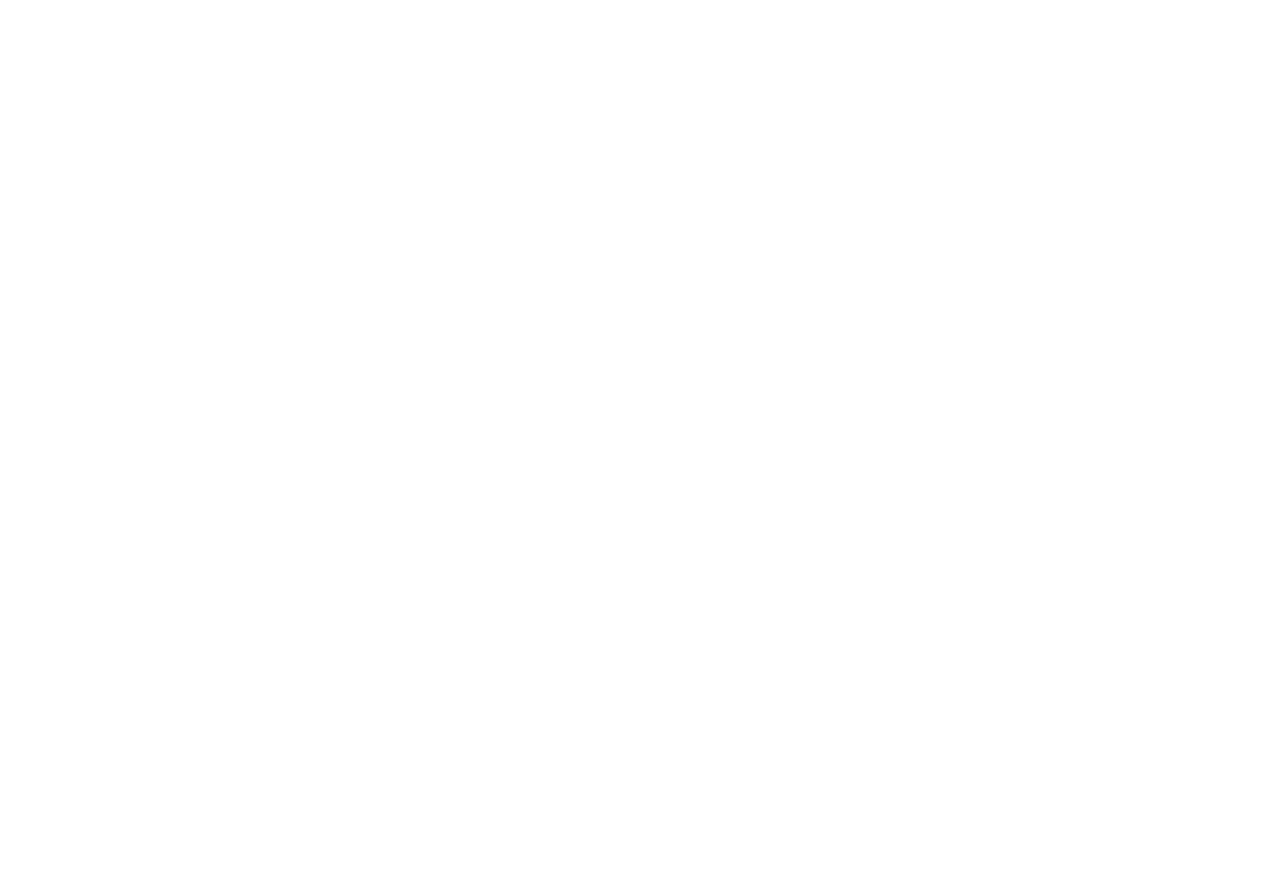
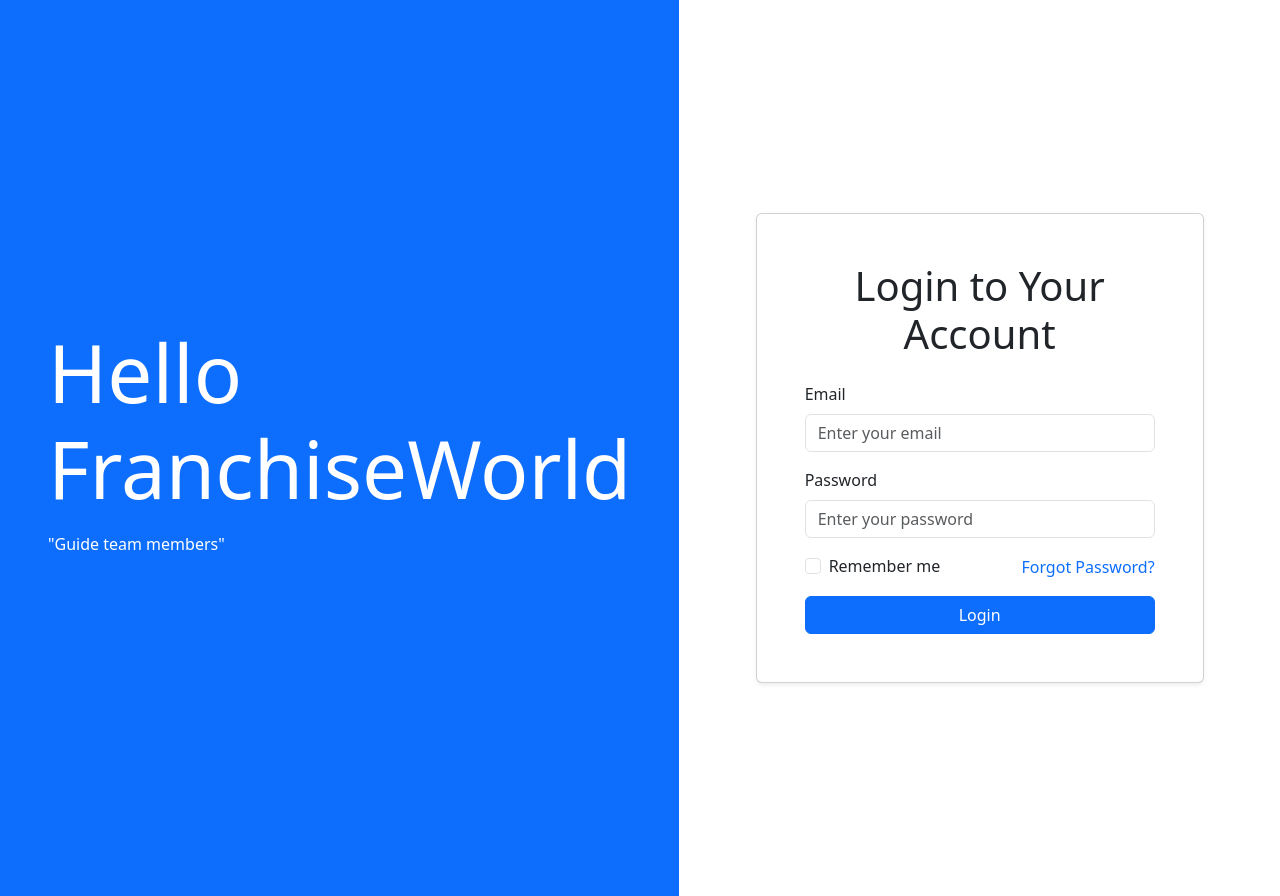
Before and after one commit to akshay-zade/FranchiseManagement, a React (Create React App) app in the folder client/: page / in a window 1280 px wide. Before the commit the page ends 800 px from the top, so only its background shows below. Built offline with nearby package versions, Linux system fonts and the light colour scheme.

Commit message:
second commit

```diff
--- a/client/package.json
+++ b/client/package.json
@@ -6,8 +6,10 @@
     "@testing-library/jest-dom": "^5.17.0",
     "@testing-library/react": "^13.4.0",
     "@testing-library/user-event": "^13.5.0",
+    "bootstrap": "^5.3.3",
     "react": "^18.3.1",
     "react-dom": "^18.3.1",
+    "react-router-dom": "^6.24.1",
     "react-scripts": "5.0.1",
     "web-vitals": "^2.1.4"
   },
--- a/client/public/index.html
+++ b/client/public/index.html
@@ -1,20 +1,20 @@
 <!DOCTYPE html>
 <html lang="en">
+
 <head>
   <meta charset="utf-8" />
   <link rel="icon" href="%PUBLIC_URL%/favicon.ico" />
   <meta name="viewport" content="width=device-width, initial-scale=1" />
   <meta name="theme-color" content="#000000" />
-    <meta
-      name="description"
-      content="Web site created using create-react-app"
-    />
+  <meta name="description" content="Web site created using create-react-app" />
   <link rel="apple-touch-icon" href="%PUBLIC_URL%/logo192.png" />
   <!--
       manifest.json provides metadata used when your web app is installed on a
       user's mobile device or desktop. See https://developers.google.com/web/fundamentals/web-app-manifest/
     -->
   <link rel="manifest" href="%PUBLIC_URL%/manifest.json" />
+  <link href="https://cdn.jsdelivr.net/npm/bootstrap@5.3.3/dist/css/bootstrap.min.css" rel="stylesheet"
+    integrity="sha384-QWTKZyjpPEjISv5WaRU9OFeRpok6YctnYmDr5pNlyT2bRjXh0JMhjY6hW+ALEwIH" crossorigin="anonymous">
   <!--
       Notice the use of %PUBLIC_URL% in the tags above.
       It will be replaced with the URL of the `public` folder during the build.
@@ -26,6 +26,7 @@
     -->
   <title>React App</title>
 </head>
+
 <body>
   <noscript>You need to enable JavaScript to run this app.</noscript>
   <div id="root"></div>
@@ -40,4 +41,5 @@
       To create a production bundle, use `npm run build` or `yarn build`.
     -->
 </body>
+
 </html>
--- a/client/src/App.js
+++ b/client/src/App.js
@@ -1,10 +1,12 @@
 
 import './App.css';
+import Home from './component/Home/Home';
+
 
 function App() {
   return (
     <div>
-
+      <Home />
     </div>
   );
 }
--- /dev/null
+++ b/client/src/component/Home/Home.js
@@ -0,0 +1,18 @@
+import React from 'react'
+import Login from '../LoginPage/Login'
+const Home = () => {
+  return (
+    <div class="min-vh-100 d-flex flex-column flex-md-row">
+    <section class="bg-primary text-white p-5 d-flex flex-column justify-content-center w-100 w-md-50">
+      <h1 class="display-1 font-weight-bold mb-3">Hello <br/> FranchiseWorld</h1>
+      <p class="mb-3">"Guide team members"</p>
+    </section>
+
+    <section class="text-white p-5 w-100 w-md-50">
+      <Login />
+    </section>
+  </div>
+  )
+}
+
+export default Home
--- /dev/null
+++ b/client/src/component/LoginPage/Login.js
@@ -0,0 +1,85 @@
+import React , {useState} from 'react'
+
+const Login = () => {
+
+
+    const [form, setForm] = useState({
+      "email": "",
+      "password": "",
+    });
+    const [error, setError] = useState("");
+
+    const handleChange = (e) => {
+      const { name, value } = e.target;
+      setForm({...form, [name]: value });
+    }
+
+    const signInForm = async (e) => {
+      e.preventDefault();
+
+    }
+
+  return (
+    <div class="min-vh-100 d-flex align-items-center">
+    <div class="container py-5">
+      <div class="card mx-auto shadow-sm" style={{ maxWidth: '28rem' }}>
+        <div class="card-body p-5">
+          <h1 class="card-title text-center mb-4">Login to Your Account</h1>
+          {error && <p class="text-danger text-center mb-3">{error}</p>}
+          <form onSubmit={signInForm}>
+            <div class="mb-3">
+              <label for="email" class="form-label">Email</label>
+              <input
+                type="email"
+                name="email"
+                id="email"
+                class="form-control"
+                placeholder="Enter your email"
+                onChange={handleChange}
+                required
+              />
+            </div>
+            <div class="mb-3">
+              <label for="password" class="form-label">Password</label>
+              <input
+                type="password"
+                name="password"
+                id="password"
+                class="form-control"
+                placeholder="Enter your password"
+                onChange={handleChange}
+                required
+              />
+            </div>
+            <div class="d-flex justify-content-between align-items-center mb-3">
+              <div class="form-check">
+                <input
+                  type="checkbox"
+                  id="remember"
+                  class="form-check-input"
+                />
+                <label for="remember" class="form-check-label">
+                  Remember me
+                </label>
+              </div>
+              <a href="#" class="text-decoration-none">
+                Forgot Password?
+              </a>
+            </div>
+            <div>
+              <button
+                type="submit"
+                class="btn btn-primary w-100"
+              >
+                Login
+              </button>
+            </div>
+          </form>
+        </div>
+      </div>
+    </div>
+  </div>
+  )
+}
+
+export default Login
```
Also changed, not shown: client/src/component/Home/Home.css (added), client/src/component/LoginPage/Login.css (added), 1 other file (tests, documents, lock files or other folders). Lines whose indentation alone changed are shown as unchanged.
